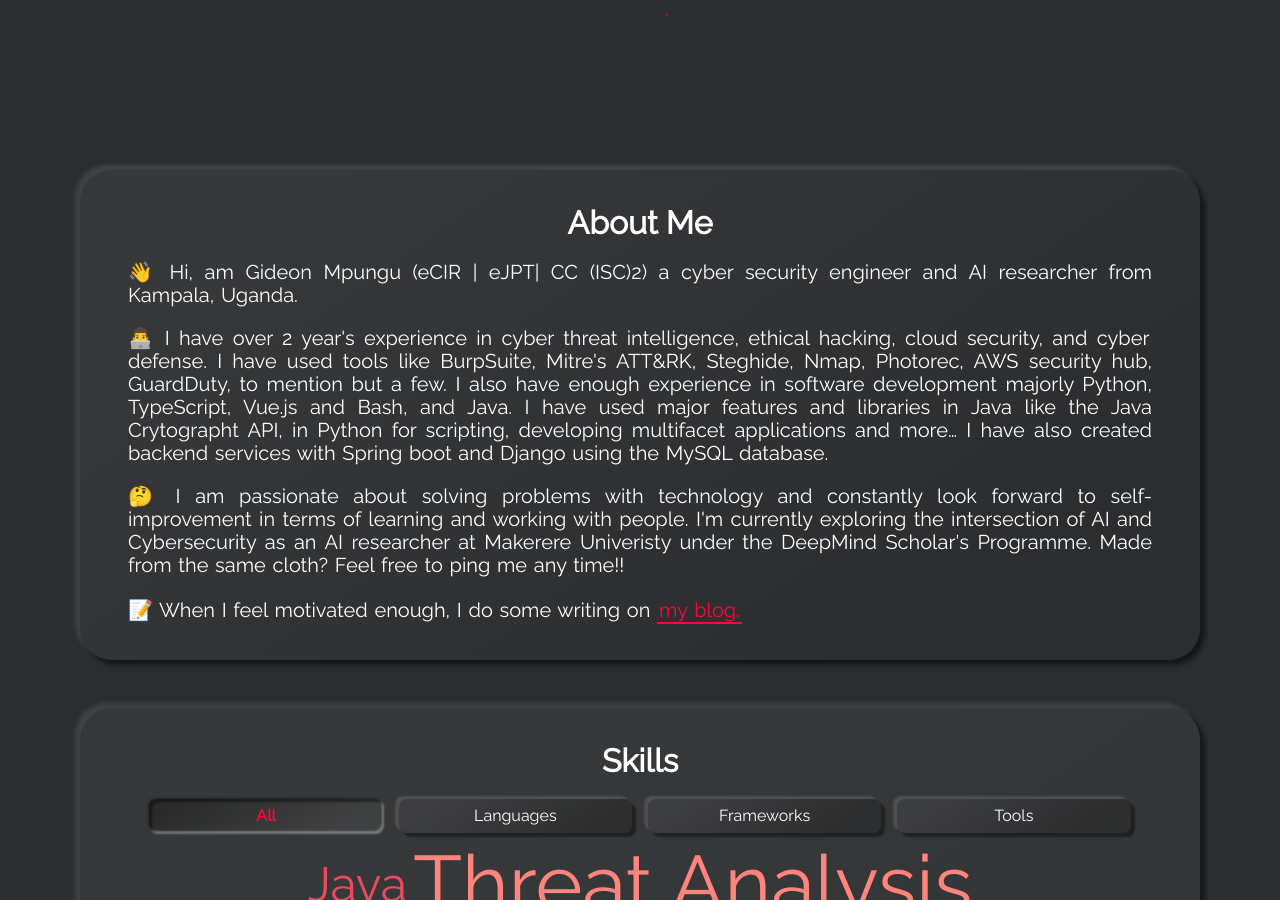
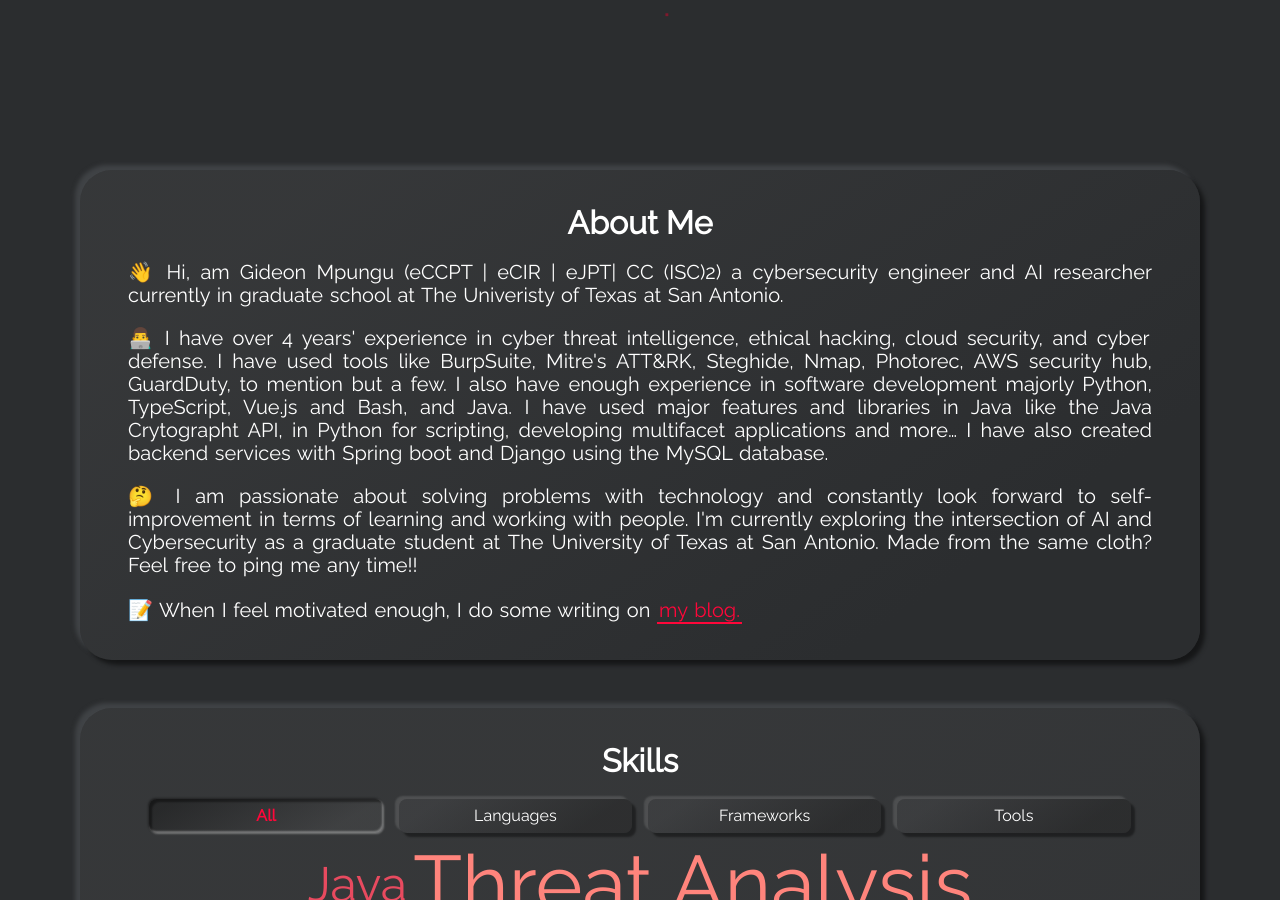
Before and after one commit to giddy-mpungu/giddy-mpungu.github.io, a Jekyll site: the page built from index.html, in a window 1280 px wide and 900 px high, scrolled down 890 px. Built offline with Jekyll 4.4.1, drawn with Linux system fonts in a browser that asks for light colours; some of the changed text lies outside the part shown.

Commit message:
Update core pages

```diff
--- a/_includes/footer.html
+++ b/_includes/footer.html
@@ -1,6 +1,6 @@
 <footer class="footer">
   <p>
-    &copy; 2024 Gideon Mpungu All Rights Reserved
+    &copy; 2026 Gideon Mpungu All Rights Reserved
   </p>
   <p>
     Powered by
--- a/_includes/section-aboutme.html
+++ b/_includes/section-aboutme.html
@@ -1,15 +1,15 @@
 <h1 class="title">{{site.about_me_title}}</h1>
 
 <p class="description" data-aos="fade-down">
-	👋 Hi, am Gideon Mpungu (eCIR | eJPT| CC (ISC)2) a cyber security engineer and AI researcher from Kampala, Uganda.
+	👋 Hi, am Gideon Mpungu (eCCPT | eCIR | eJPT| CC (ISC)2) a cybersecurity engineer and AI researcher currently in graduate school at The Univeristy of Texas at San Antonio.
 </p>
 
 <p class="description" data-aos="fade-down">
-	👨‍💻️ I have over 2 year's experience in cyber threat intelligence, ethical hacking, cloud security, and cyber defense. I have used tools like BurpSuite, Mitre's ATT&RK, Steghide, Nmap, Photorec, AWS security hub, GuardDuty, to mention but a few. I also have enough experience in software development majorly Python, TypeScript, Vue.js and Bash, and Java. I have used major features and libraries in Java like the Java Crytographt API, in Python for scripting, developing multifacet applications and more… I have also created backend services with Spring boot and Django using the MySQL database.
+	👨‍💻️ I have over 4 years' experience in cyber threat intelligence, ethical hacking, cloud security, and cyber defense. I have used tools like BurpSuite, Mitre's ATT&RK, Steghide, Nmap, Photorec, AWS security hub, GuardDuty, to mention but a few. I also have enough experience in software development majorly Python, TypeScript, Vue.js and Bash, and Java. I have used major features and libraries in Java like the Java Crytographt API, in Python for scripting, developing multifacet applications and more… I have also created backend services with Spring boot and Django using the MySQL database.
 </p>
 
 <p class="description" data-aos="fade-down">
-	🤔️ I am passionate about solving problems with technology and constantly look forward to self-improvement in terms of learning and working with people. I'm currently exploring the intersection of AI and Cybersecurity as an AI researcher at Makerere Univeristy under the DeepMind Scholar's Programme. Made from the same cloth? Feel free to ping me any time!!
+	🤔️ I am passionate about solving problems with technology and constantly look forward to self-improvement in terms of learning and working with people. I'm currently exploring the intersection of AI and Cybersecurity as a graduate student at The University of Texas at San Antonio. Made from the same cloth? Feel free to ping me any time!!
 </p>
 
 <p class="description" data-aos="fade-down">
--- a/_includes/section-timeline.html
+++ b/_includes/section-timeline.html
@@ -2,7 +2,7 @@
 <p class="subtitle">
   For more information, have a look at my
   <a class="highlight-link" href="{{site.cv_download_link}}" target="_blank" rel="noreferrer">
-    curriculum vitae
+    resume
   </a>.
 </p>
 
```
Also changed, not shown: _data/timeline.yml (+6 -4 lines).
